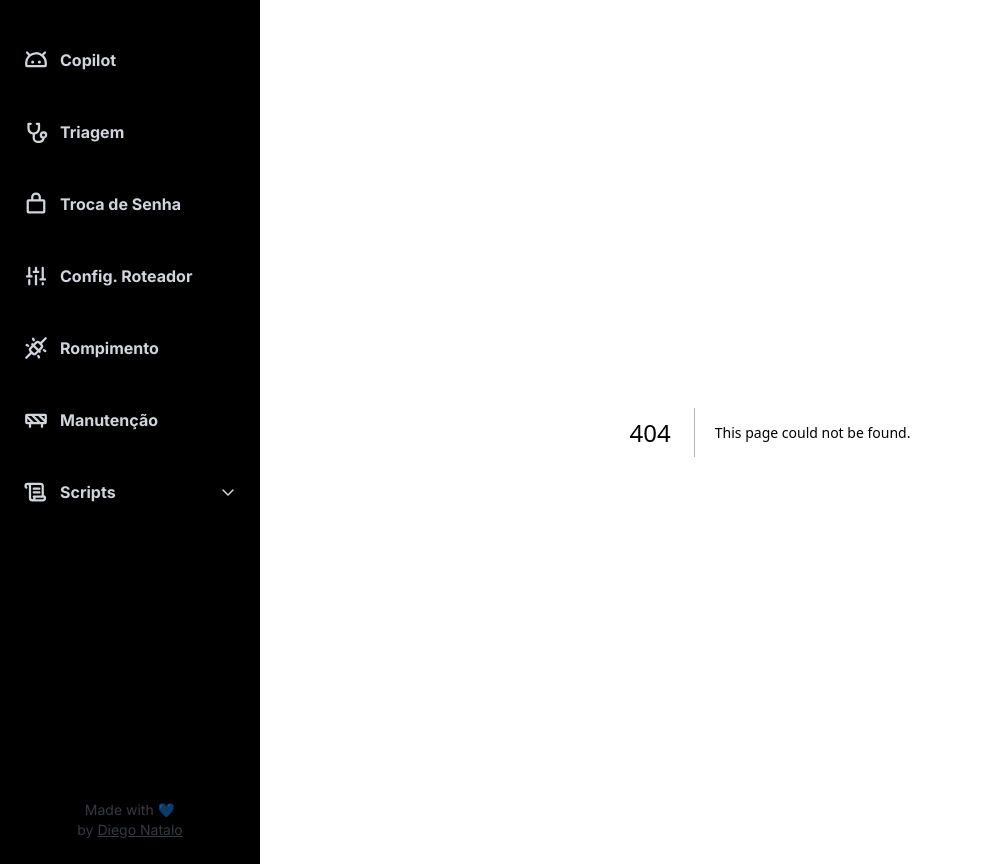
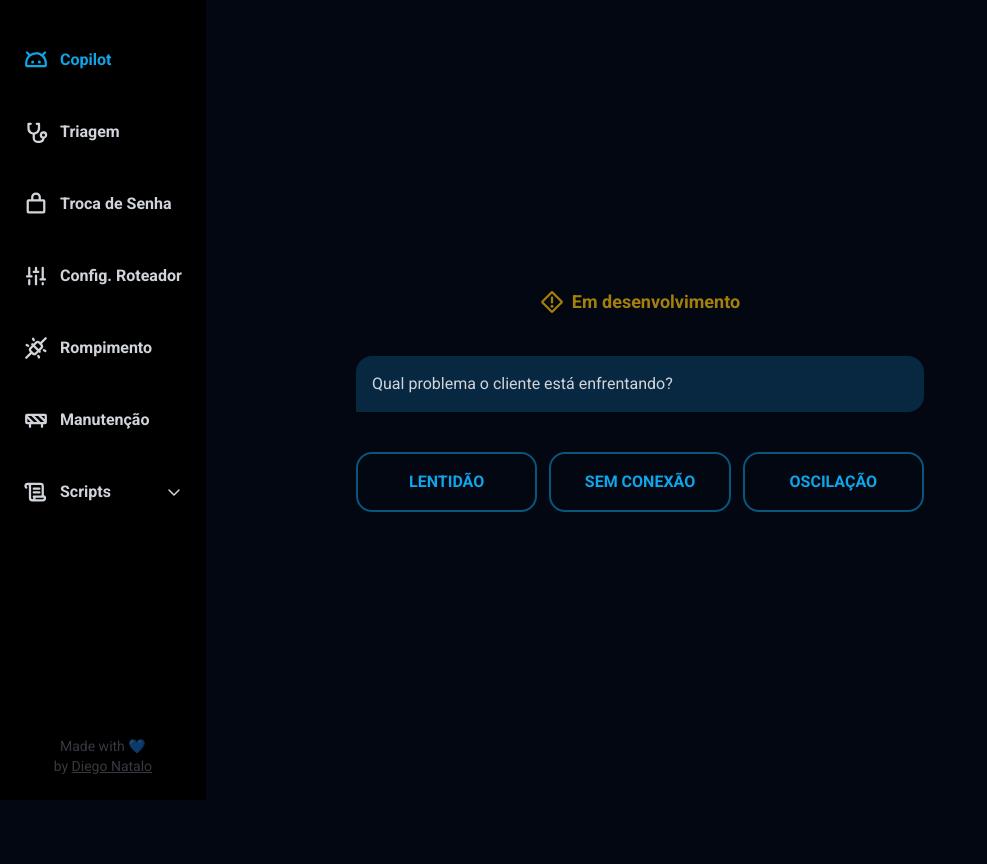
Before and after one commit to diegonatalo/triagem-web, a Next.js app: page /copilot in a window 1280 px wide. Before the commit this address had no page. Shown: the whole page, without its empty margins (0-987 px from the left). After the commit the page ends 800 px from the top, so only its background shows below. Built offline with nearby package versions, Linux system fonts and the light colour scheme.

Commit message:
update files

```diff
--- a/src/@types/screening.d.ts
+++ b/src/@types/screening.d.ts
@@ -30,9 +30,6 @@ export type Triagem = {
 }
 
 export type TrocaDeSenha = {
-  nome: string
-  telefone: string
-  canal: string
   ponto: string
   senhaAntiga: string
   senhaNova: string
--- a/src/app/guide/page.tsx
+++ b/src/app/copilot/page.tsx
@@ -6,13 +6,13 @@ import { useState } from 'react'
 
 export default function Guide() {
   const defaultClass =
-    'rounded-2xl border-2 border-sky-500/50 p-4 text-sky-500 hover:bg-sky-900/50 flex-1 transition-colors'
+    'rounded-2xl border-2 border-sky-500/50 p-4 text-sky-500 hover:bg-sky-900/50 flex-1 transition-colors uppercase font-bold'
 
   const [state, setState] = useState('nada')
 
   return (
     <div className="my-auto flex w-full flex-col justify-between gap-10">
-      <h1 className="flex justify-center gap-2 text-lg font-bold text-yellow-500/70">
+      <h1 className="flex items-center justify-center gap-2 text-lg font-bold text-yellow-500/70">
         <WarningDiamond size={24} weight="bold" />
         Em desenvolvimento
       </h1>
--- a/src/app/layout.tsx
+++ b/src/app/layout.tsx
@@ -1,10 +1,10 @@
 import { Navbar } from '@/components/navbar'
 import type { Metadata } from 'next'
-import { Inter } from 'next/font/google'
+import { Roboto } from 'next/font/google'
 import { Toaster } from 'react-hot-toast'
 import './globals.css'
 
-const inter = Inter({ subsets: ['latin'] })
+const inter = Roboto({ subsets: ['latin'], weight: ['400', '700'] })
 
 export const metadata: Metadata = {
   title: 'Triagem Web',
--- a/src/app/troca-de-senha/page.tsx
+++ b/src/app/troca-de-senha/page.tsx
@@ -40,17 +40,6 @@ export default function TrocaDeSenha() {
       autoComplete="off"
     >
       <div className="flex w-full gap-4">
-        <input placeholder="Nome" required {...register('nome')} />
-
-        <input placeholder="Telefone" required {...register('telefone')} />
-      </div>
-
-      <div className="flex w-full gap-4">
-        <select required {...register('canal')}>
-          <option value="ligação">Ligação</option>
-          <option value="Smart">Smart</option>
-        </select>
-
         <select required {...register('ponto')}>
           <option value="1° ponto">1° ponto</option>
           <option value="2° ponto">2° ponto</option>
--- a/src/components/accordion.tsx
+++ b/src/components/accordion.tsx
@@ -1,40 +1,42 @@
 'use client'
 
-import { CaretDown, Chats, Scroll, ShieldCheck } from '@phosphor-icons/react'
+import { NavLinkType } from '@/utils/navlinks'
+import { CaretDown } from '@phosphor-icons/react'
 import * as Accordion from '@radix-ui/react-accordion'
-import Link from 'next/link'
+import { NavLink } from './navLink'
 
-export const RadixAccordion = () => {
+export type RadixAccordionProps = {
+  link: NavLinkType
+  full: boolean
+}
+
+export const RadixAccordion = ({ link, full }: RadixAccordionProps) => {
   return (
     <Accordion.Root type="single" collapsible>
       <Accordion.Item value="item-1">
         <Accordion.Trigger className="group w-full">
           <div className="flex items-center gap-3 p-6 text-gray-300 transition-colors hover:bg-gray-900/50">
-            <Scroll size={24} weight="bold" />
-            Scripts
-            <CaretDown
-              size={16}
-              weight="bold"
-              className="ml-auto transition-transform duration-300 ease-[cubic-bezier(0.87,_0,_0.13,_1)] group-data-[state=open]:rotate-180"
-            />
+            {link.icon}
+            {full && link.title}
+            {full && (
+              <CaretDown
+                size={16}
+                weight="bold"
+                className="ml-auto transition-transform duration-300 ease-[cubic-bezier(0.87,_0,_0.13,_1)] group-data-[state=open]:rotate-180"
+              />
+            )}
           </div>
         </Accordion.Trigger>
 
         <Accordion.Content className="overflow-hidden data-[state=closed]:animate-slideUp data-[state=open]:animate-slideDown">
-          <Link
-            className="flex items-center gap-3 bg-gray-900/50 p-6 pl-12 text-gray-300 transition-colors hover:bg-gray-900"
-            href="/smart"
-          >
-            <Chats size={24} weight="bold" />
-            Smart
-          </Link>
-          <Link
-            className="flex items-center gap-3 bg-gray-900/50 p-6 pl-12 text-gray-300 transition-colors hover:bg-gray-900"
-            href="/scripts"
-          >
-            <ShieldCheck size={24} weight="bold" />
-            Finalização
-          </Link>
+          {link.subItem!.map((item) => (
+            <NavLink
+              key={item.title}
+              link={item}
+              isSubItem={true}
+              full={full}
+            />
+          ))}
         </Accordion.Content>
       </Accordion.Item>
     </Accordion.Root>
--- /dev/null
+++ b/src/components/navLink.tsx
@@ -0,0 +1,32 @@
+import { NavLinkType } from '@/utils/navlinks'
+import Link from 'next/link'
+import { usePathname } from 'next/navigation'
+
+export type NavLinkProps = {
+  link: NavLinkType
+  isSubItem?: boolean
+  full: boolean
+}
+
+export const NavLink = ({ link, isSubItem = false, full }: NavLinkProps) => {
+  const pathname = usePathname()
+  let defaultClass = ''
+
+  if (isSubItem) {
+    defaultClass =
+      'flex items-center gap-3 p-6 pl-12 text-gray-300 bg-gray-900/50 hover:bg-gray-900 transition-colors'
+  } else {
+    defaultClass =
+      'flex items-center gap-3 p-6 text-gray-300 hover:bg-gray-900/50 transition-colors'
+  }
+
+  return (
+    <Link
+      className={`${defaultClass} ${pathname === `/${link.href}` ? 'text-sky-500' : ''}`}
+      href={`/${link.href}`}
+    >
+      {link.icon}
+      {full && link.title}
+    </Link>
+  )
+}
--- a/src/components/navbar.tsx
+++ b/src/components/navbar.tsx
@@ -1,53 +1,30 @@
-import {
-  AndroidLogo,
-  Barricade,
-  Faders,
-  LockSimple,
-  PlugsConnected,
-  Stethoscope
-} from '@phosphor-icons/react/dist/ssr'
-import Link from 'next/link'
+'use client'
+
+import { NavLinks } from '@/utils/navlinks'
+import { useState } from 'react'
 import { RadixAccordion } from './accordion'
+import { NavLink } from './navLink'
 
 export const Navbar = () => {
-  const defaultClass =
-    'flex items-center gap-3 p-6 text-gray-300 hover:bg-gray-900/50 transition-colors'
+  const [width, setWidth] = useState(false)
 
   return (
-    <aside className="hidden min-h-full w-full max-w-[260px] flex-col justify-between gap-4 bg-black py-6 md:flex">
+    <aside
+      className="fixed z-10 flex min-h-full w-max max-w-[260px] flex-col justify-between gap-4 bg-black py-6 transition-all"
+      onMouseEnter={() => setWidth(true)}
+      onMouseLeave={() => setWidth(false)}
+    >
       <nav className="flex flex-col font-bold">
-        <Link className={defaultClass} href="/guide">
-          <AndroidLogo size={24} weight="bold" />
-          Copilot
-        </Link>
-
-        <Link className={defaultClass} href="/">
-          <Stethoscope size={24} weight="bold" />
-          Triagem
-        </Link>
-
-        <Link className={defaultClass} href="/troca-de-senha">
-          <LockSimple size={24} weight="bold" />
-          Troca de Senha
-        </Link>
-        <Link className={defaultClass} href="/config-roteador">
-          <Faders size={24} weight="bold" />
-          Config. Roteador
-        </Link>
-
-        <Link className={defaultClass} href="/rompimento">
-          <PlugsConnected size={24} weight="bold" />
-          Rompimento
-        </Link>
-
-        <Link className={defaultClass} href="/manutencao">
-          <Barricade size={24} weight="bold" />
-          Manutenção
-        </Link>
-
-        <RadixAccordion />
+        {NavLinks.map((item) =>
+          !item.subItem ? (
+            <NavLink key={item.title} link={item} full={width} />
+          ) : (
+            <RadixAccordion key={item.title} link={item} full={width} />
+          )
+        )}
       </nav>
 
+      {width && (
         <span className="text-center text-sm text-gray-500/50">
           Made with 💙
           <br />
@@ -56,6 +33,7 @@ export const Navbar = () => {
             Diego Natalo
           </a>
         </span>
+      )}
     </aside>
   )
 }
--- a/src/utils/copilot.ts
+++ b/src/utils/copilot.ts
@@ -95,7 +95,7 @@ export const copilot: Copilot = {
   },
   semconexao4a: {
     botMessage:
-      'Existe alguma luz acesa na ONU?\n\nVerificar principalmente se é a LOSS',
+      'Existe alguma luz acesa na ONU?\n\n(Verificar principalmente se é a LOSS)',
     buttons: [
       {
         buttonTitle: 'Sim',
--- /dev/null
+++ b/src/utils/navlinks.tsx
@@ -0,0 +1,73 @@
+import {
+  AndroidLogo,
+  Barricade,
+  Chats,
+  Faders,
+  LockSimple,
+  PlugsConnected,
+  Scroll,
+  ShieldCheck,
+  Stethoscope
+} from '@phosphor-icons/react'
+import { ReactNode } from 'react'
+
+export type NavLinkType = {
+  href: string
+  title: string
+  icon: ReactNode
+  subItem?: {
+    href: string
+    title: string
+    icon: ReactNode
+  }[]
+}
+
+export const NavLinks: NavLinkType[] = [
+  {
+    href: 'copilot',
+    title: 'Copilot',
+    icon: <AndroidLogo size={24} weight="bold" />
+  },
+  {
+    href: '',
+    title: 'Triagem',
+    icon: <Stethoscope size={24} weight="bold" />
+  },
+  {
+    href: 'troca-de-senha',
+    title: 'Troca de Senha',
+    icon: <LockSimple size={24} weight="bold" />
+  },
+  {
+    href: 'config-roteador',
+    title: 'Config. Roteador',
+    icon: <Faders size={24} weight="bold" />
+  },
+  {
+    href: 'rompimento',
+    title: 'Rompimento',
+    icon: <PlugsConnected size={24} weight="bold" />
+  },
+  {
+    href: 'manutencao',
+    title: 'Manutenção',
+    icon: <Barricade size={24} weight="bold" />
+  },
+  {
+    href: '',
+    title: 'Scripts',
+    icon: <Scroll size={24} weight="bold" />,
+    subItem: [
+      {
+        href: 'smart',
+        title: 'Smart',
+        icon: <Chats size={24} weight="bold" />
+      },
+      {
+        href: 'finalizacao',
+        title: 'Finalização',
+        icon: <ShieldCheck size={24} weight="bold" />
+      }
+    ]
+  }
+]
```
Also changed, not shown: src/utils/generateMessage.ts (+1 -14 lines), src/app/finalizacao/finalizationButton.tsx (renamed from src/app/scripts/finalizationButton.tsx), src/app/finalizacao/page.tsx (renamed from src/app/scripts/page.tsx). Lines whose indentation alone changed are shown as unchanged.
